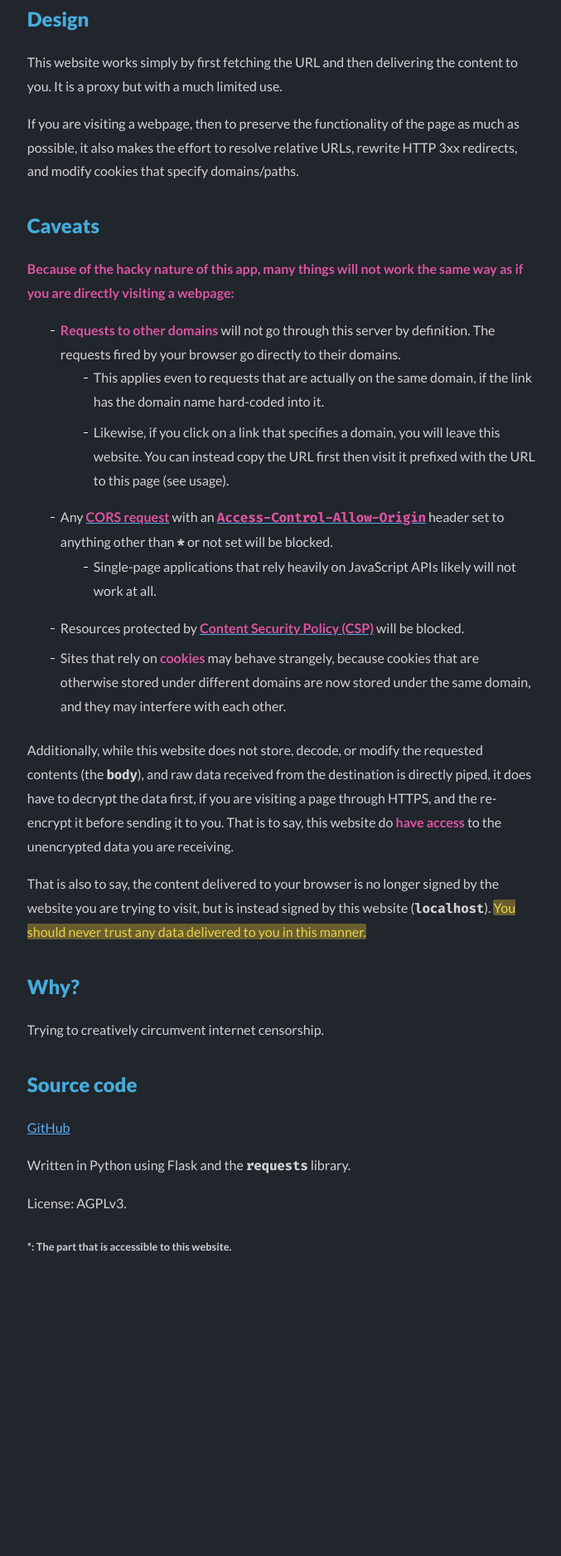
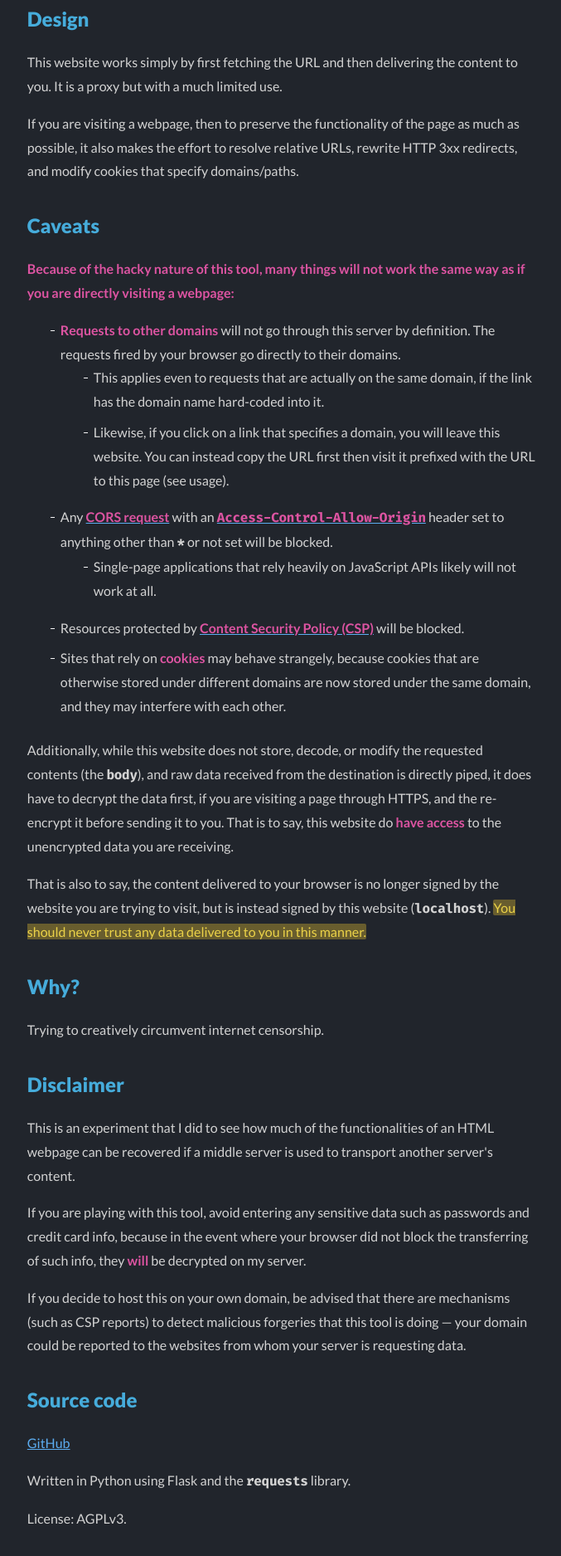
Before and after one commit to monotony113/portal5, a Flask app: page /portal3/ in a window 1280 px wide. Shown: the part 1164-3039 px from the top of the page at 83% size, without its empty margins (300-977 px from the left). Before the commit the page ends 2674 px from the top, so only its background shows below. Run offline with Flask 2, Linux system fonts and the light colour scheme.

Commit message:
add disclaimer

```diff
--- a/archived_webservice/portal3/templates/portal3/index.html
+++ b/archived_webservice/portal3/templates/portal3/index.html
@@ -48,7 +48,7 @@
 
         <h2>Caveats</h2>
 
-        <p><strong>Because of the hacky nature of this app, many things will not work the same way as if you are directly visiting a webpage:</strong></p>
+        <p><strong>Because of the hacky nature of this tool, many things will not work the same way as if you are directly visiting a webpage:</strong></p>
         <ul>
             <li>
                 <strong>Requests to other domains</strong> will not go through this server by definition. The requests fired by your browser go directly to their domains.
@@ -79,6 +79,11 @@
         <h2>Why?</h2>
         <p>Trying to creatively circumvent internet censorship.</p>
 
+        <h2>Disclaimer</h2>
+        <p>This is an experiment that I did to see how much of the functionalities of an HTML webpage can be recovered if a middle server is used to transport another server's content.</p>
+        <p>If you are playing with this tool, avoid entering any sensitive data such as passwords and credit card info, because in the event where your browser did not block the transferring of such info, they <strong>will</strong> be decrypted on my server.</p>
+        <p>If you decide to host this on your own domain, be advised that there are mechanisms (such as CSP reports) to detect malicious forgeries that this tool is doing — your domain could be reported to the websites from whom your server is requesting data.</p>
+
         <h2>Source code</h2>
         <p><a href="https://github.com/monotony113/archived_webservice" target="_blank">GitHub</a></p>
         <p>Written in Python using Flask and the <code>requests</code> library.</p>
```
